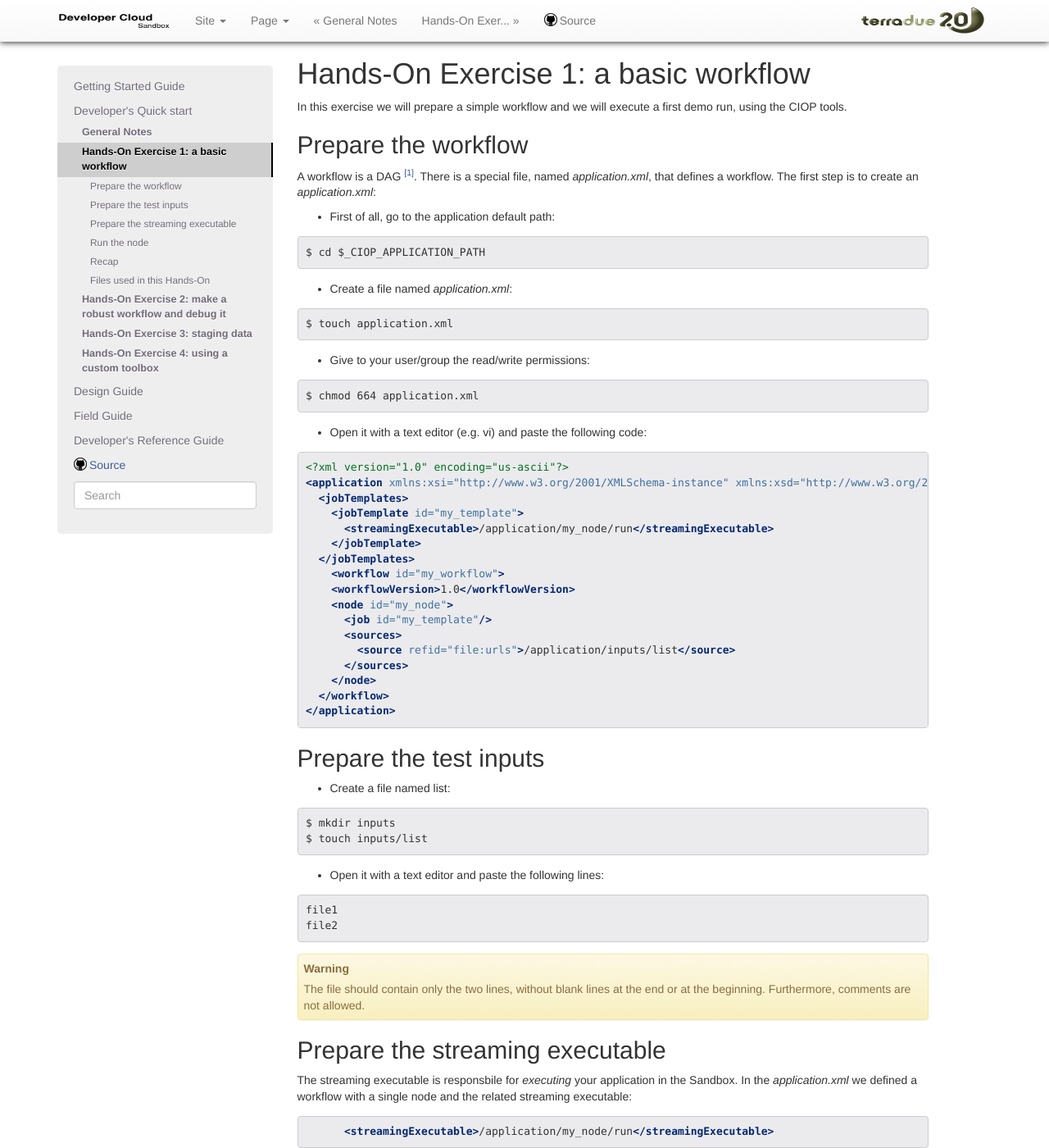
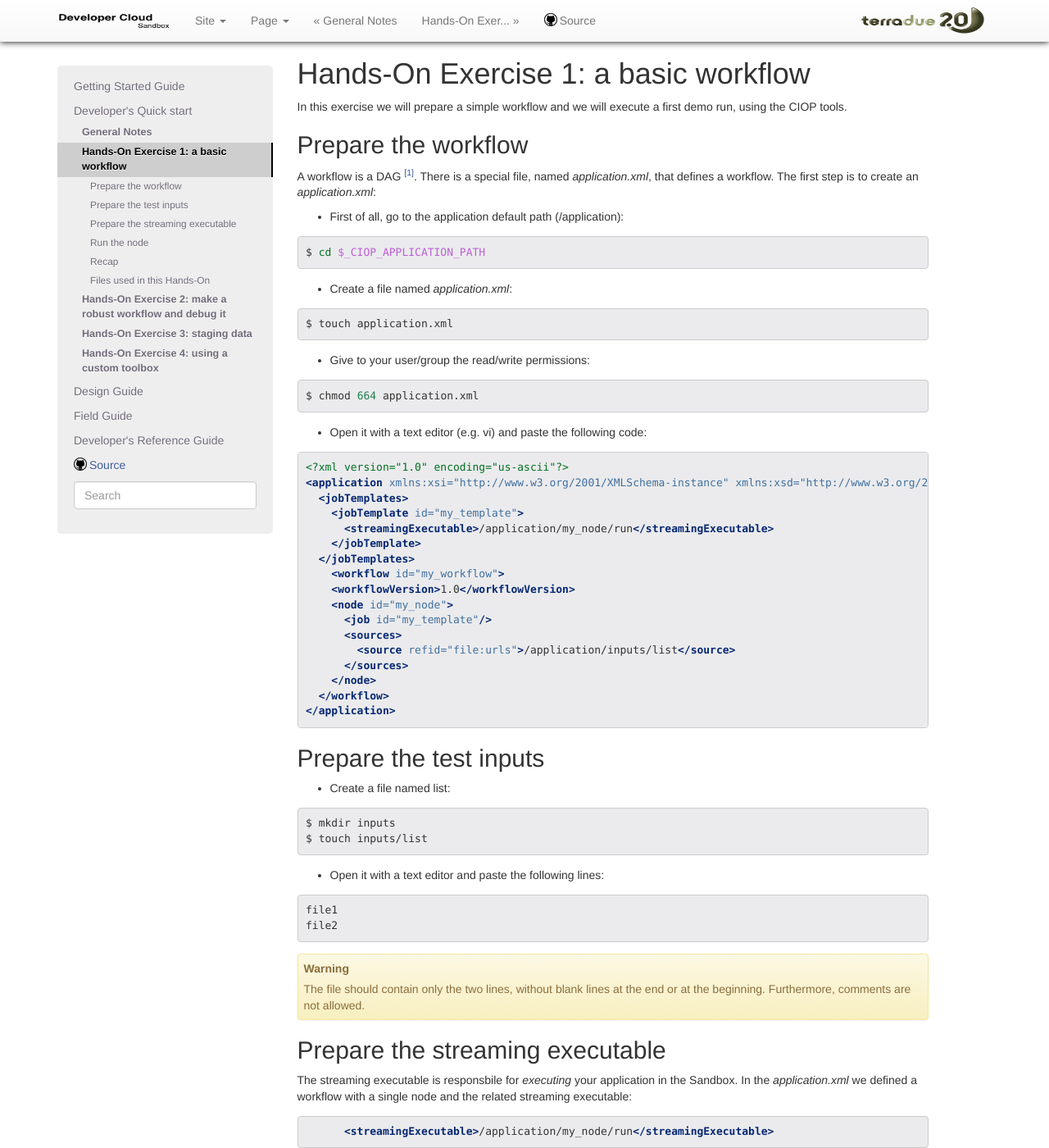
Before and after one commit to Terradue/doc-developer-sandbox, a Sphinx documentation site: the page built from source/developer/basic.rst, in a window 1280 px wide and 1400 px high. Shown: the whole window at 82% size. Built offline with Sphinx 7.4.7, drawn with Linux system fonts in a browser that asks for light colours; pages that are not in the unit, such as notebooks, are missing from menus.

Commit message:
Update basic.rst

```diff
--- a/source/developer/basic.rst
+++ b/source/developer/basic.rst
@@ -10,21 +10,21 @@ Prepare the workflow
 
 A workflow is a DAG [#f1]_. There is a special file, named *application.xml*, that defines a workflow. The first step is to create an *application.xml*:
 
-* First of all, go to the application default path:
+* First of all, go to the application default path (/application):
 
-.. code-block:: none
+.. code-block:: bash
 
   $ cd $_CIOP_APPLICATION_PATH
 
 * Create a file named *application.xml*:
 
-.. code-block:: none
+.. code-block:: bash
 
  $ touch application.xml
 
 * Give to your user/group the read/write permissions:
 
-.. code-block:: none
+.. code-block:: bash
 
  $ chmod 664 application.xml
 
@@ -39,7 +39,7 @@ Prepare the test inputs
 
 * Create a file named list:
 
-.. code-block:: none
+.. code-block:: bash
 
  $ mkdir inputs
  $ touch inputs/list
```
